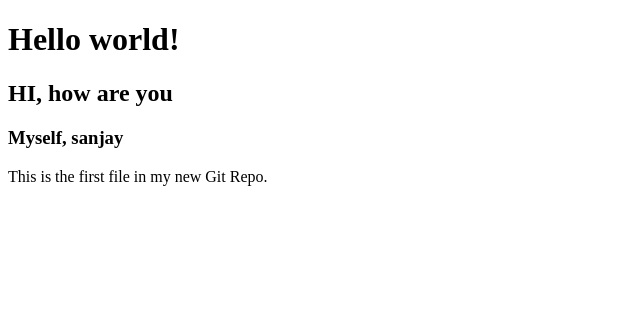
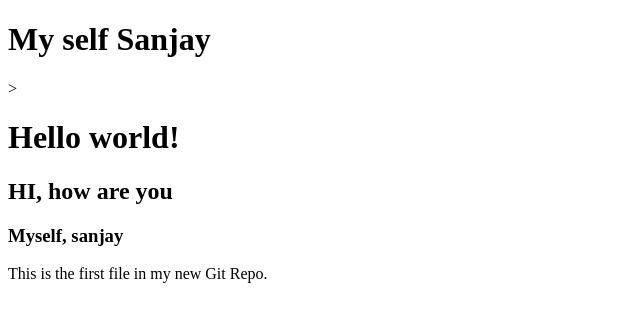
Before and after one commit to ksanjay123/san, a plain HTML site: page index.html in a window 1280 px wide. Shown: the whole page, without its empty margins (0-640 px from the left). Drawn offline with Linux system fonts and the light colour scheme.

Commit message:
Update index.html

```diff
--- a/index.html
+++ b/index.html
@@ -4,7 +4,8 @@
 <title>Hello World!</title>
 </head>
 <body>
-
+<h1>My self Sanjay</h1>
+  >
 <h1>Hello world!</h1>
 <h2>HI, how are you</H2>
 <h3> Myself, sanjay</h3>
```
